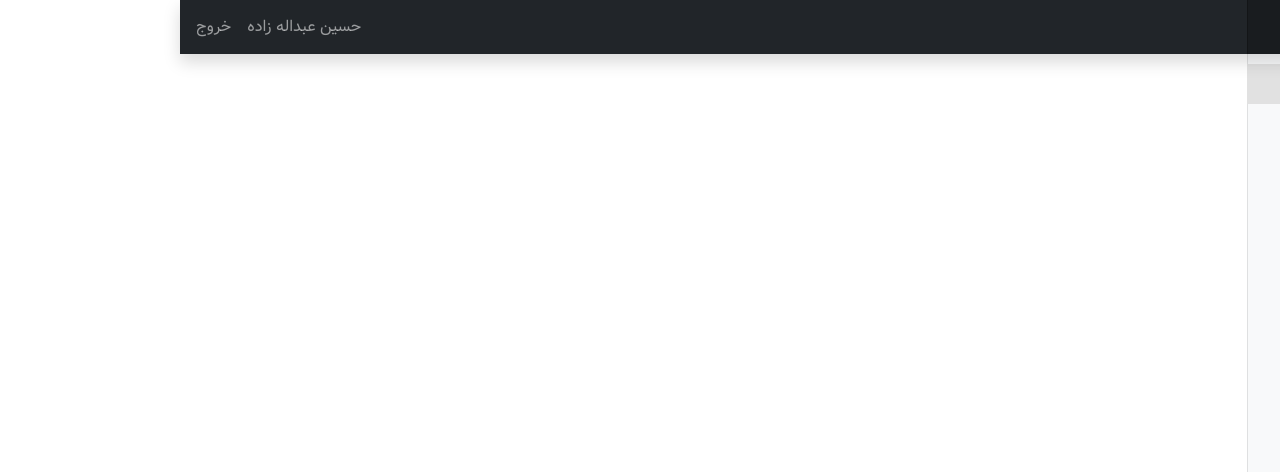
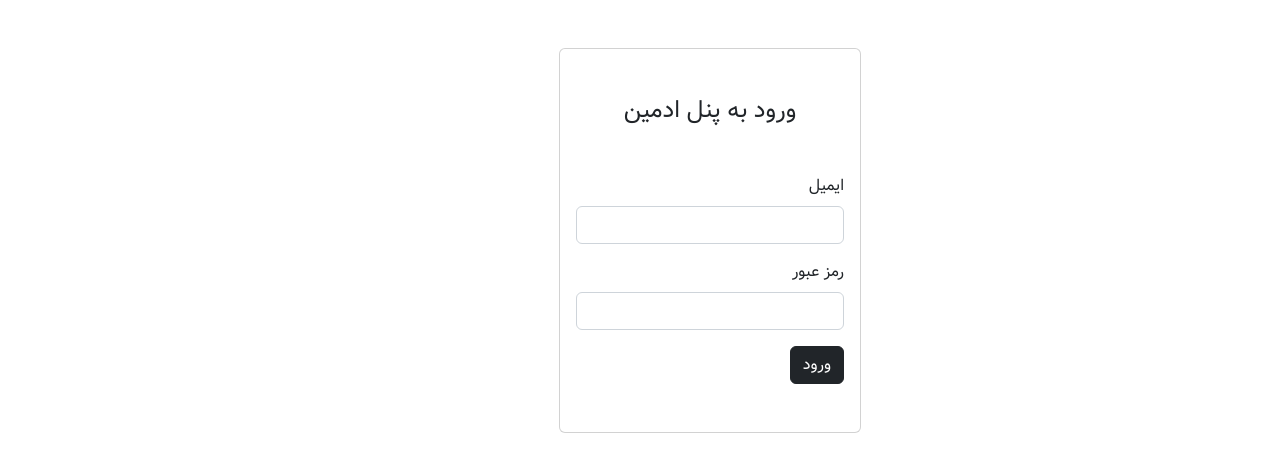
Before and after one commit to hosseinabdollahzadeh/nuxtjs3-project-ecommerce-site, a Nuxt app in the folder nuxt-admin-panel/: page /auth/login in a window 1280 px wide. Shown: the top 472 px of the page. Built offline with nearby package versions, Linux system fonts and the light colour scheme.

Commit message:
Create login page for admin-panel

```diff
--- /dev/null
+++ b/nuxt-admin-panel/pages/auth/login.vue
@@ -0,0 +1,42 @@
+<template>
+  <div class="row mt-5 justify-content-center align-items-center">
+    <div class="col-md-3">
+      <div class="card">
+        <div class="card-body py-5">
+          <h4 class="mb-5 text-center">ورود به پنل ادمین</h4>
+          <form @submit.prevent="login">
+            <div class="mb-3">
+              <label htmlFor="email" class="form-label">ایمیل</label>
+              <input v-model="formData.email" type="email"
+                     class="form-control" id="email" />
+            </div>
+            <div class="mb-3">
+              <label htmlFor="password" class="form-label">رمز عبور</label>
+              <input v-model="formData.password" type="password"
+                     class="form-control" />
+            </div>
+            <button type="submit" class="btn btn-dark">
+              ورود
+            </button>
+          </form>
+        </div>
+      </div>
+    </div>
+  </div>
+</template>
+
+<script setup>
+
+definePageMeta({
+  layout: false
+})
+const formData = reactive({
+  email: '',
+  password: ''
+})
+
+function login(){
+  console.log(formData)
+}
+
+</script>
--- a/nuxt-admin-panel/plugins/auth.js
+++ b/nuxt-admin-panel/plugins/auth.js
@@ -1,4 +1,4 @@
-// export default defineNuxtPlugin(async(nuxtApp) => {
+export default defineNuxtPlugin(async(nuxtApp) => {
 //     const {authUser} = useAuth();
 //     try {
 //         const user = await $fetch('/api/auth/me', {
@@ -9,4 +9,4 @@
 //     }catch (error){
 //         authUser.value = null;
 //     }
-// })
+})
```
